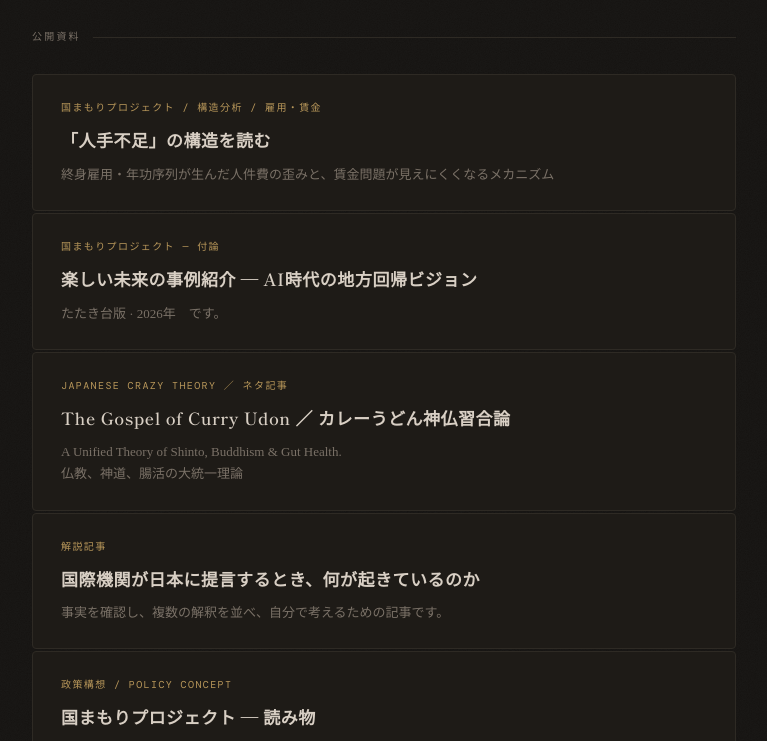
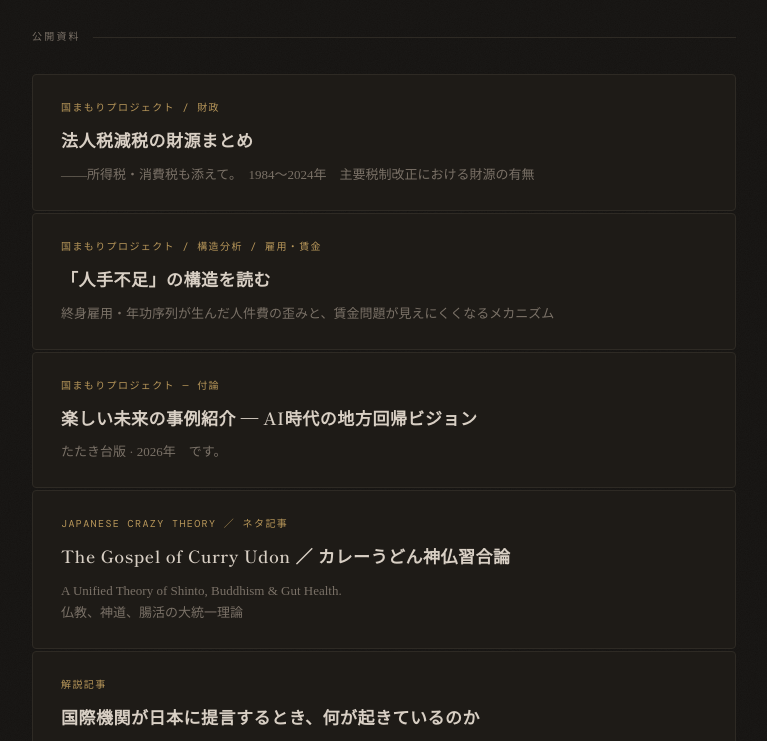
Before and after one commit to maskedrider88/maskedrider88.github.io, a Jekyll site: the page index.html, which Jekyll copies as it is, in a window 1280 px wide and 900 px high, scrolled down 374 px, cut to the strip 159-900 px from the top of the window. Shown: the whole strip, without its empty margins (256-1023 px from the left). Built offline with Jekyll 4.4.1, drawn with Linux system fonts in a browser that asks for light colours; some web fonts are replaced.

Commit message:
Update index.html

```diff
--- a/index.html
+++ b/index.html
@@ -234,6 +234,12 @@
       <p class="section-label">公開資料</p>
       <div class="card-list">
 
+        <a class="card" href="zaigemn_naki_genzeicho.html">
+          <p class="card-tag">国まもりプロジェクト / 財政</p>
+          <p class="card-title">法人税減税の財源まとめ</p>
+          <p class="card-desc">——所得税・消費税も添えて。　1984〜2024年　主要税制改正における財源の有無</p>
+        </a>
+
         <a class="card" href="jintei_analysis.html">
           <p class="card-tag">国まもりプロジェクト / 構造分析 / 雇用・賃金</p>
           <p class="card-title">「人手不足」の構造を読む</p>
```
